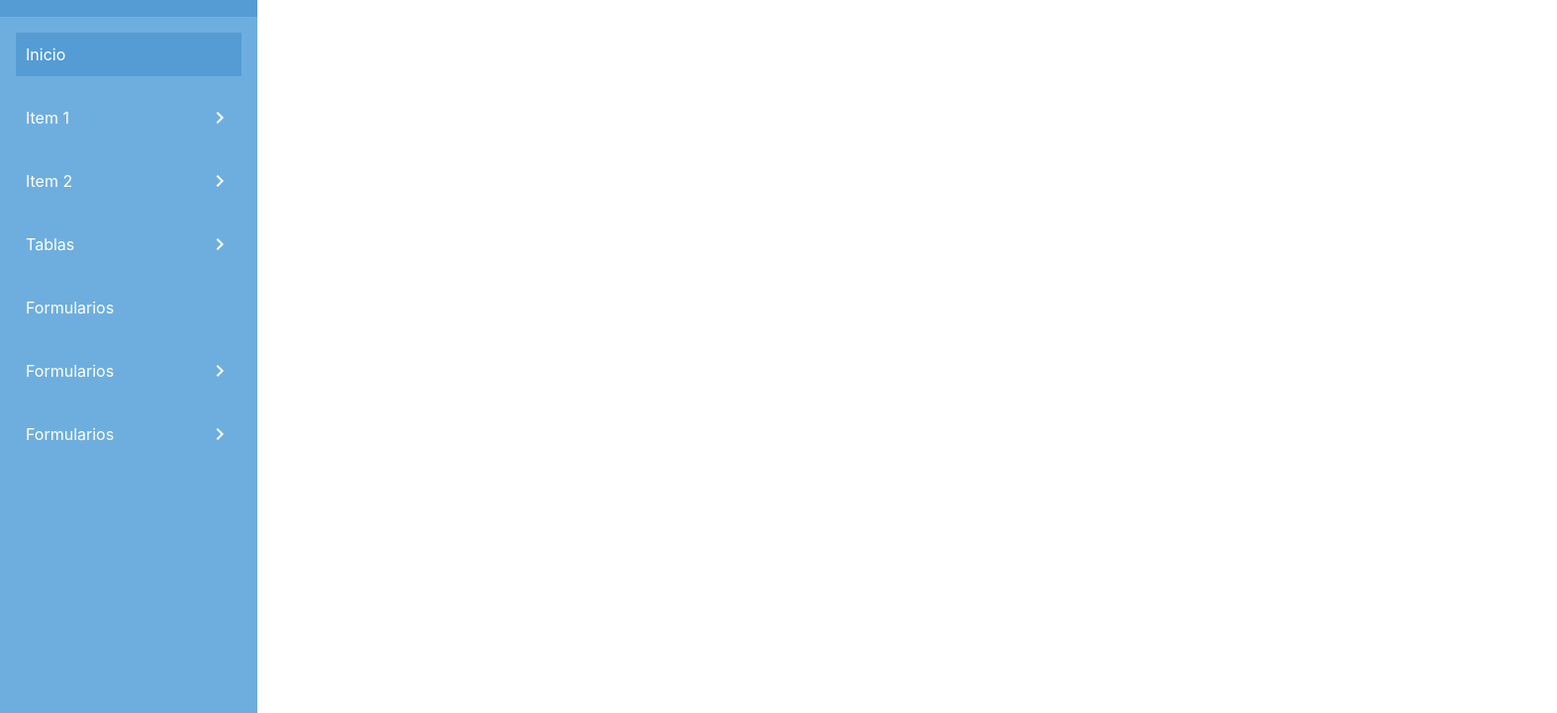
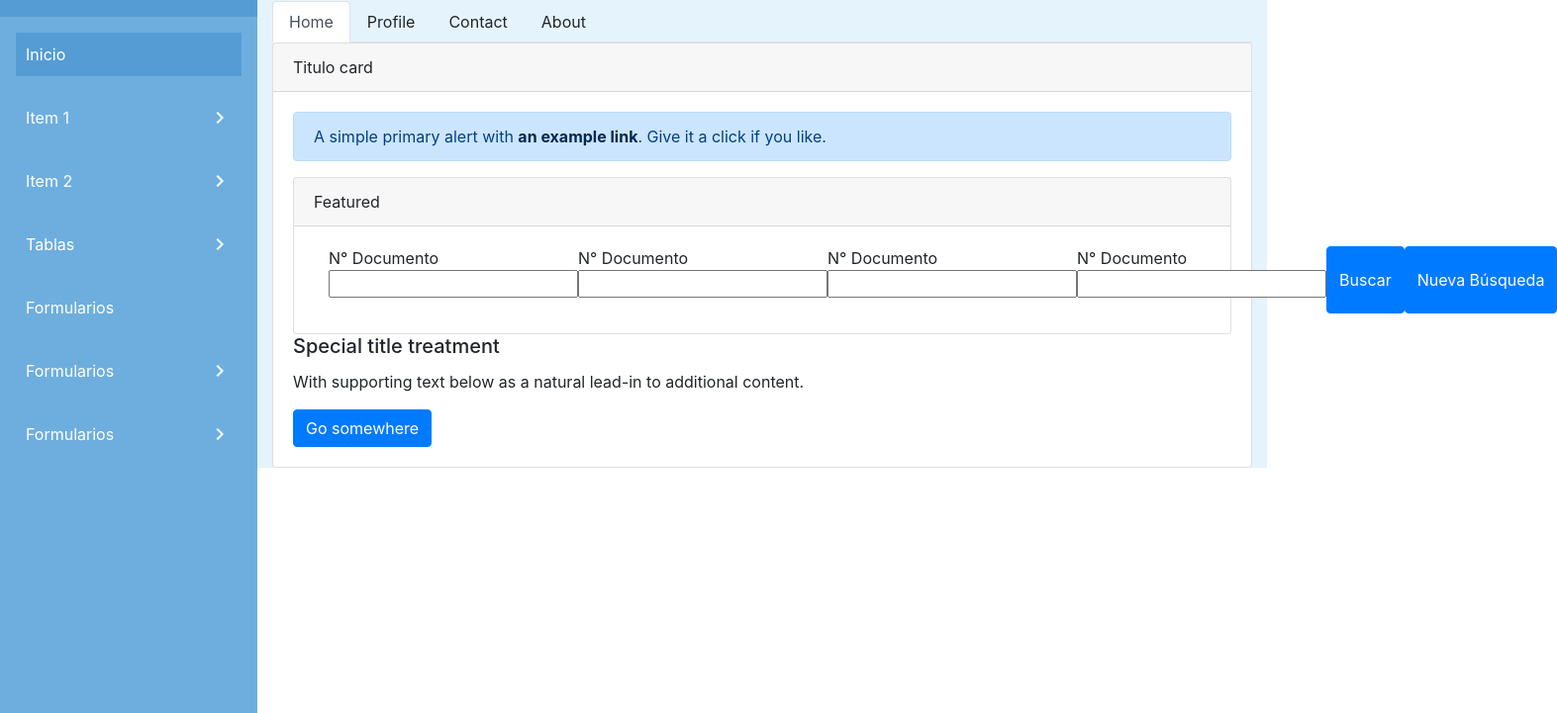
Before and after one commit to cristianteves/template-cba, a plain HTML site: page index.html in a window 1280 px wide. Shown: the part 79-800 px from the top of the page at 99% size, 1573 px wide, since content can reach past the window. Drawn offline with nearby package versions, Linux system fonts and the light colour scheme.

Commit message:
finalizando estructura

```diff
--- a/assets/css/master.css
+++ b/assets/css/master.css
@@ -35,9 +35,14 @@ a:hover{
     margin-bottom: 20px;
     padding: 10px;
   }
-    .active{
+    .submenu ul li{
+      margin: 0;
+    }
+    .active-li{
       background-color: #559cd4;
     }
-  .menu ul li:hover{
 
-  }
+#main-content{
+  background: #e5f3fc;
+  margin-left: 260px;
+}
--- a/assets/js/main.js
+++ b/assets/js/main.js
@@ -3,7 +3,7 @@
 
   for (arrow of arrows){
     arrow.addEventListener('click', function(){
-      this.degrees = this.nextSibling.nextSibling.getAttribute('class') == 'collapse' ? 90 : 0;
+      this.degrees = this.nextSibling.nextSibling.getAttribute('class') == 'submenu collapse' ? 90 : 0;
       this.querySelector('i').style.transform = 'rotate(' + Number(this.degrees) + 'deg)';
       this.querySelector('i').style.transition = 'all ease 0.2s';
     })
--- a/index.html
+++ b/index.html
@@ -12,7 +12,7 @@
   </head>
   <body>
 
-    <div class="content">
+    <div id="main-content" class="content">
 
       <div class="sidebar">
         <div class="logo">
@@ -20,10 +20,10 @@
         </div>
         <div class="menu">
           <ul class="nav p-3 flex-column">
-            <li class="active">Inicio</li>
+            <li class="active-li">Inicio</li>
             <li>
               <a class="d-flex justify-content-between rotateArrow" data-toggle="collapse" href="#item_1" role="button">Item 1 <i class="material-icons md-18">keyboard_arrow_right</i></a>
-              <div class="collapse" id="item_1">
+              <div class="submenu collapse" id="item_1">
                 <ul class="nav p-3 flex-column">
                   <li>item 1</li>
                   <li>item 2</li>
@@ -32,7 +32,7 @@
             </li>
             <li>
               <a class="d-flex justify-content-between rotateArrow" data-toggle="collapse" href="#item_2" role="button">Item 2 <i class="material-icons md-18">keyboard_arrow_right</i></a>
-              <div class="collapse" id="item_2">
+              <div class="submenu collapse" id="item_2">
                 <ul class="nav p-3 flex-column">
                   <li>item 1</li>
                   <li>item 2</li>
@@ -41,7 +41,7 @@
             </li>
             <li>
               <a class="d-flex justify-content-between rotateArrow" data-toggle="collapse" href="#tablas" role="button">Tablas <i class="material-icons md-18">keyboard_arrow_right</i></a>
-              <div class="collapse" id="tablas">
+              <div class="submenu collapse" id="tablas">
                 <ul class="nav p-3 flex-column">
                   <li>item 1</li>
                   <li>item 2</li>
@@ -51,7 +51,7 @@
             <li>Formularios</li>
             <li>
               <a class="d-flex justify-content-between rotateArrow" data-toggle="collapse" href="#formularios_1" role="button">Formularios <i class="material-icons md-18">keyboard_arrow_right</i></a>
-              <div class="collapse" id="formularios_1">
+              <div class="submenu collapse" id="formularios_1">
                 <ul class="nav p-3 flex-column">
                   <li>item 1</li>
                   <li>item 2</li>
@@ -60,7 +60,7 @@
             </li>
             <li>
               <a class="d-flex justify-content-between rotateArrow" data-toggle="collapse" href="#formularios_2" role="button">Formularios <i class="material-icons md-18">keyboard_arrow_right</i></a>
-              <div class="collapse" id="formularios_2">
+              <div class="submenu collapse" id="formularios_2">
                 <ul class="nav p-3 flex-column">
                   <li>item 1</li>
                   <li>item 2</li>
@@ -71,6 +71,75 @@
         </div>
       </div>
 
+      <div class="content main">
+        <div class="container-fluid">
+          <h1>Prueba para UX</h1>
+          <br>
+          <ul class="nav nav-tabs" id="myTab" role="tablist">
+            <li class="nav-item">
+              <a class="nav-link active" id="home-tab" data-toggle="tab" href="#home" role="tab" aria-controls="home" aria-selected="true">Home</a>
+            </li>
+            <li class="nav-item">
+              <a class="nav-link" id="profile-tab" data-toggle="tab" href="#profile" role="tab" aria-controls="profile" aria-selected="false">Profile</a>
+            </li>
+            <li class="nav-item">
+              <a class="nav-link" id="contact-tab" data-toggle="tab" href="#contact" role="tab" aria-controls="contact" aria-selected="false">Contact</a>
+            </li>
+            <li class="nav-item">
+              <a class="nav-link" id="about-tab" data-toggle="tab" href="#contact" role="tab" aria-controls="contact" aria-selected="false">About</a>
+            </li>
+          </ul>
+          <div class="tab-content" id="myTabContent">
+            <div class="tab-pane fade show active" id="home" role="tabpanel" aria-labelledby="home-tab">
+              <div class="card">
+                <div class="card-header">
+                  Titulo card
+                </div>
+                <div class="card-body">
+                  <div class="alert alert-primary" role="alert">
+                    A simple primary alert with <a href="#" class="alert-link">an example link</a>. Give it a click if you like.
+                  </div>
+
+                  <div class="card">
+                    <div class="card-header">
+                      Featured
+                    </div>
+                    <div class="card-body">
+                      <div class="form col-md-10 justify-content-between d-flex">
+                        <div class="form-group d-flex flex-column">
+                          <span>N° Documento</span>
+                          <input type="text" name="" value="">
+                        </div>
+                        <div class="form-group d-flex flex-column">
+                          <span>N° Documento</span>
+                          <input type="text" name="" value="">
+                        </div>
+                        <div class="form-group d-flex flex-column">
+                          <span>N° Documento</span>
+                          <input type="text" name="" value="">
+                        </div>
+                        <div class="form-group d-flex flex-column">
+                          <span>N° Documento</span>
+                          <input type="text" name="" value="">
+                        </div>
+                        <button class="btn btn-primary" type="button" name="button">Buscar</button>
+                        <button class="btn btn-primary" type="button" name="button">Nueva Búsqueda</button>
+                      </div>
+                    </div>
+                  </div>
+
+                  <h5 class="card-title">Special title treatment</h5>
+                  <p class="card-text">With supporting text below as a natural lead-in to additional content.</p>
+                  <a href="#" class="btn btn-primary">Go somewhere</a>
+                </div>
+              </div>
+            </div>
+            <div class="tab-pane fade" id="profile" role="tabpanel" aria-labelledby="profile-tab">...</div>
+            <div class="tab-pane fade" id="contact" role="tabpanel" aria-labelledby="contact-tab">...</div>
+            <div class="tab-pane fade" id="about"   role="tabpanel" aria-labelledby="about-tab">...</div>
+          </div>
+        </div>
+      </div>
 
     </div>
 
```
Also changed, not shown: 1 other file.
